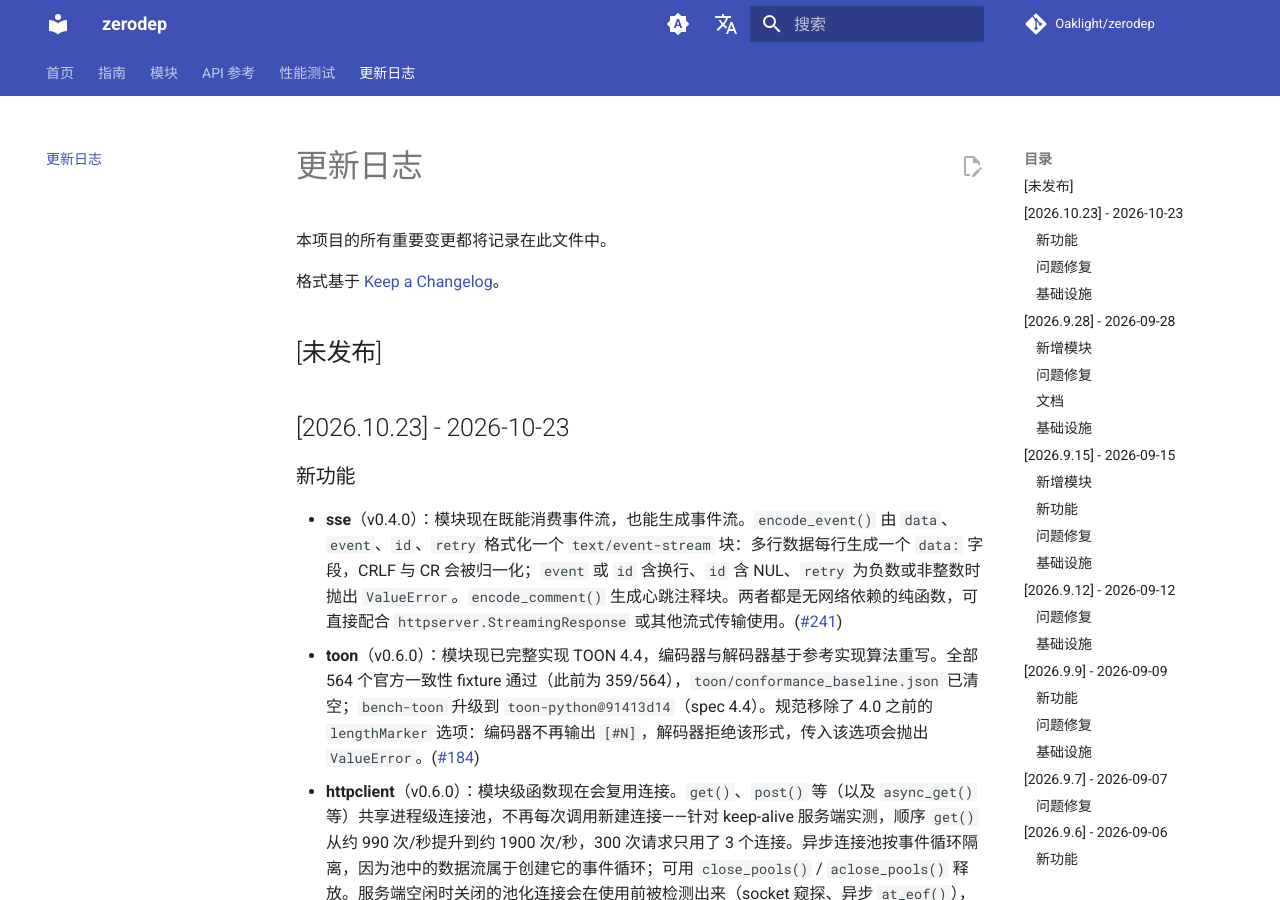
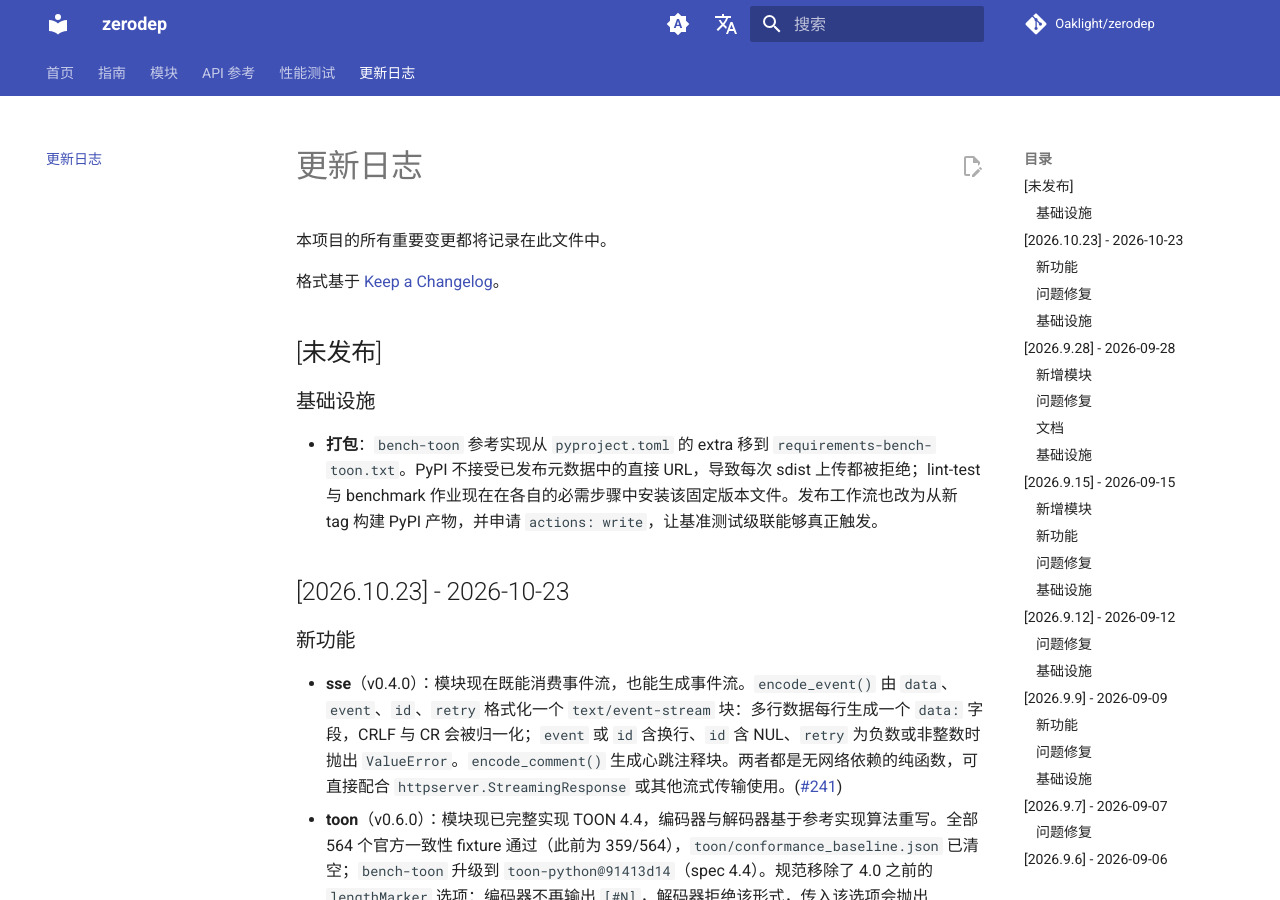
Before and after one commit to Oaklight/zerodep, an MkDocs documentation site: the page built from docs/changelog.md, in a window 1280 px wide and 900 px high. Built offline with MkDocs 1.6.1 and Material for MkDocs 9.7.7, drawn with Linux system fonts in a browser that asks for light colours; comment, search, counter and statistics services are not loaded.

Commit message:
docs(changelog)：记录 PyPI 元数据修复

```diff
--- a/docs/changelog.md
+++ b/docs/changelog.md
@@ -5,6 +5,10 @@
 格式基于 [Keep a Changelog](https://keepachangelog.com/zh-CN/1.1.0/)。
 
 ## [未发布]
+
+### 基础设施
+
+- **打包**：`bench-toon` 参考实现从 `pyproject.toml` 的 extra 移到 `requirements-bench-toon.txt`。PyPI 不接受已发布元数据中的直接 URL，导致每次 sdist 上传都被拒绝；lint-test 与 benchmark 作业现在在各自的必需步骤中安装该固定版本文件。发布工作流也改为从新 tag 构建 PyPI 产物，并申请 `actions: write`，让基准测试级联能够真正触发。
 
 ## [2026.10.23] - 2026-10-23
 
```
